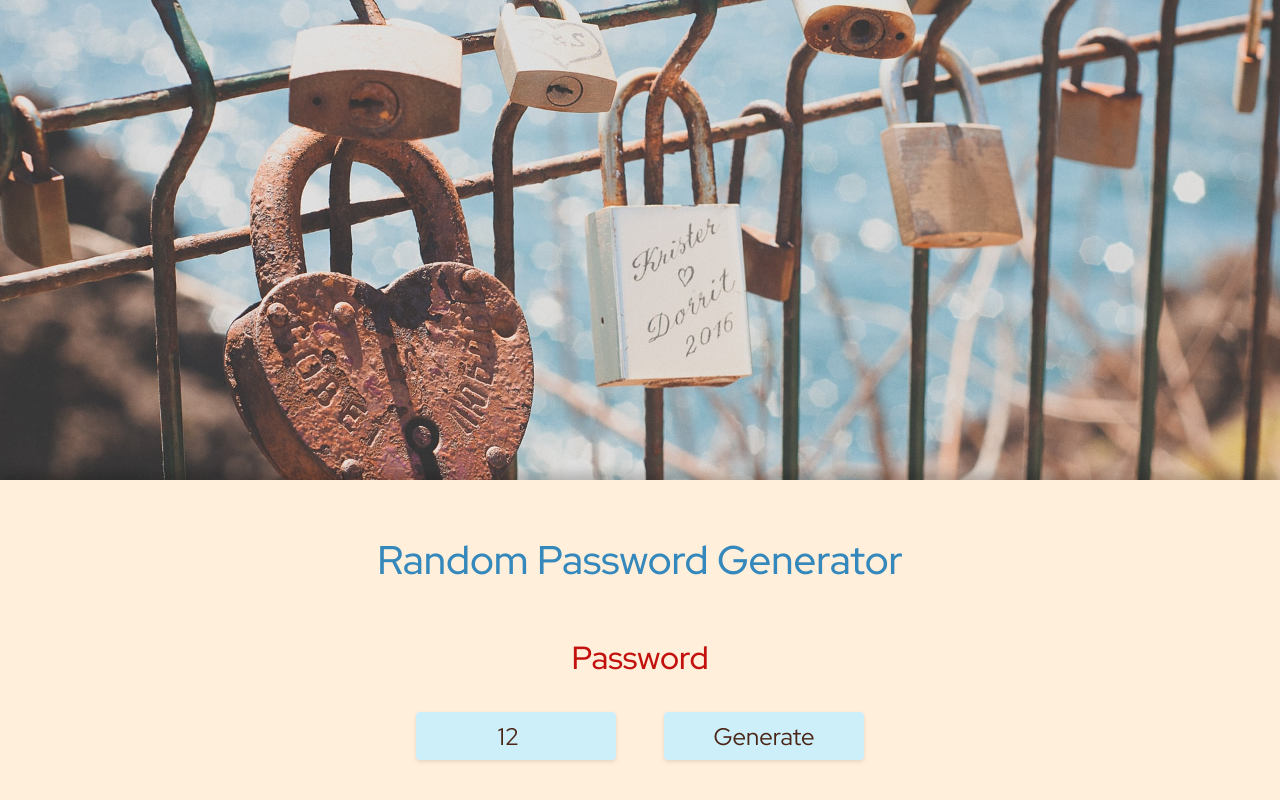
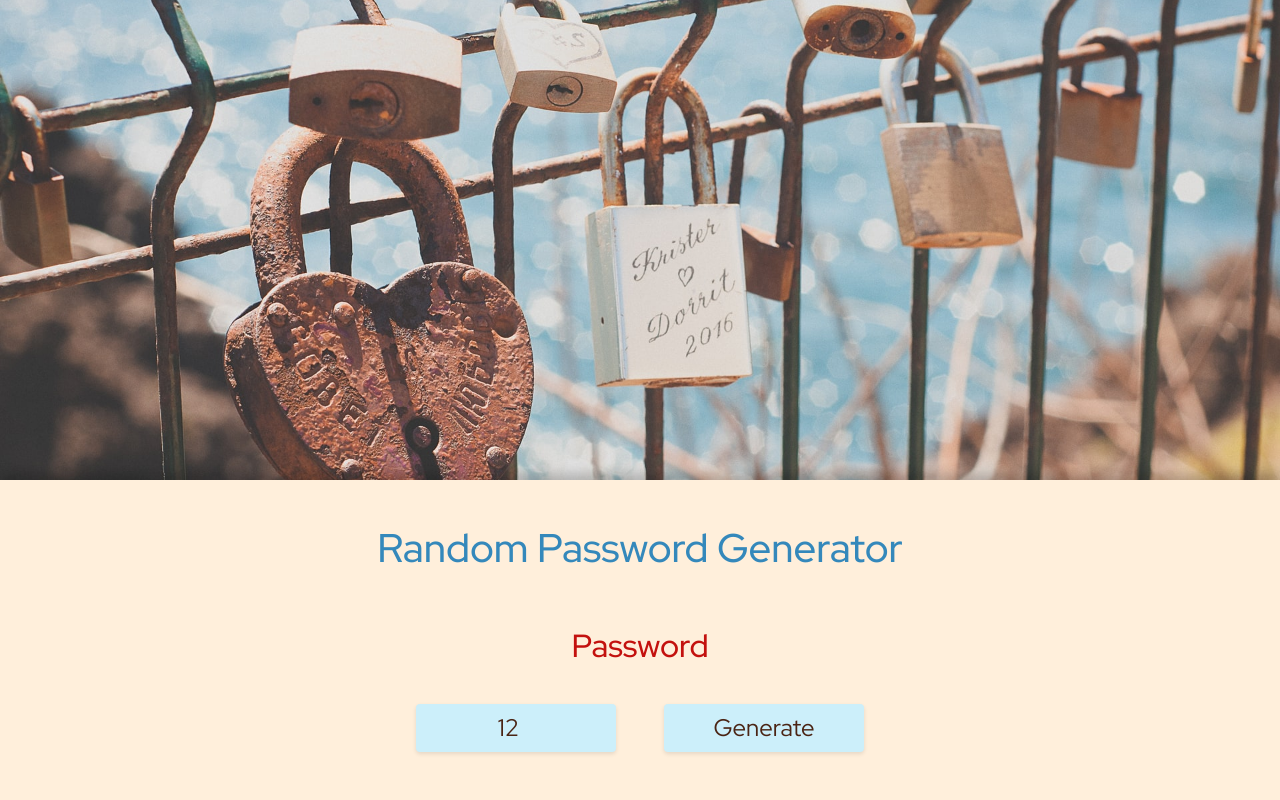
Before and after one commit to Knopkaivy/password-generator, a React (Create React App) app: page / in a window 1280 px wide. Built offline with nearby package versions, Linux system fonts and the light colour scheme.

Commit message:
Add padding-bottom to controls

```diff
--- a/src/App.css
+++ b/src/App.css
@@ -64,8 +64,11 @@ h1 {
   color: var(--color-red);
   font-size: 3.2rem;
   font-weight: 500;
-  height: 48px;
+  /* min-height: 48px; */
   margin: 1.6rem;
+}
+.controls {
+  padding-bottom: 2rem;
 }
 
 input,
@@ -99,7 +102,7 @@ button:active {
   box-shadow: 0px 2px 2px 0px rgba(0, 0, 0, 0.2);
 }
 
-@media screen and (max-width: 598px) {
+@media screen and (max-width: 800px) {
   html {
     font-size: 50%;
   }
```
Also changed, not shown: 1 other file (tests, documents, lock files or other folders).
